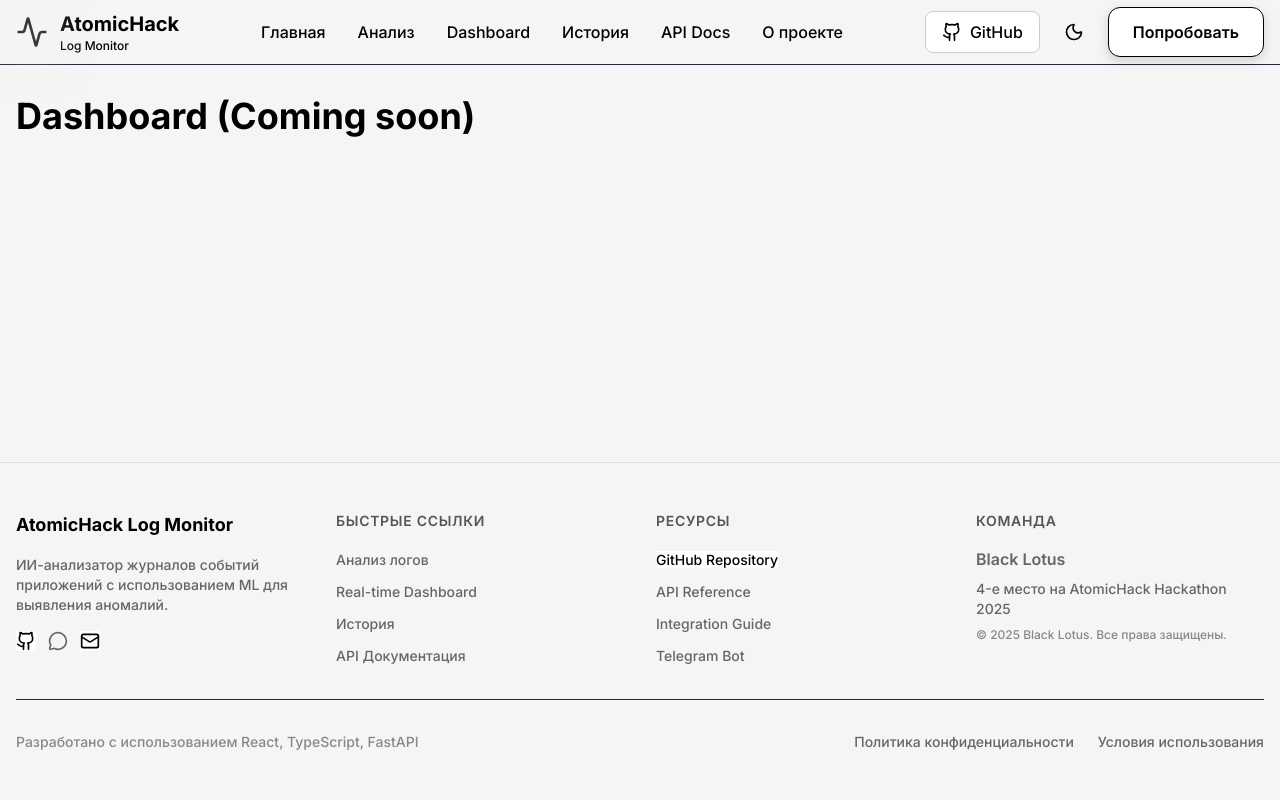
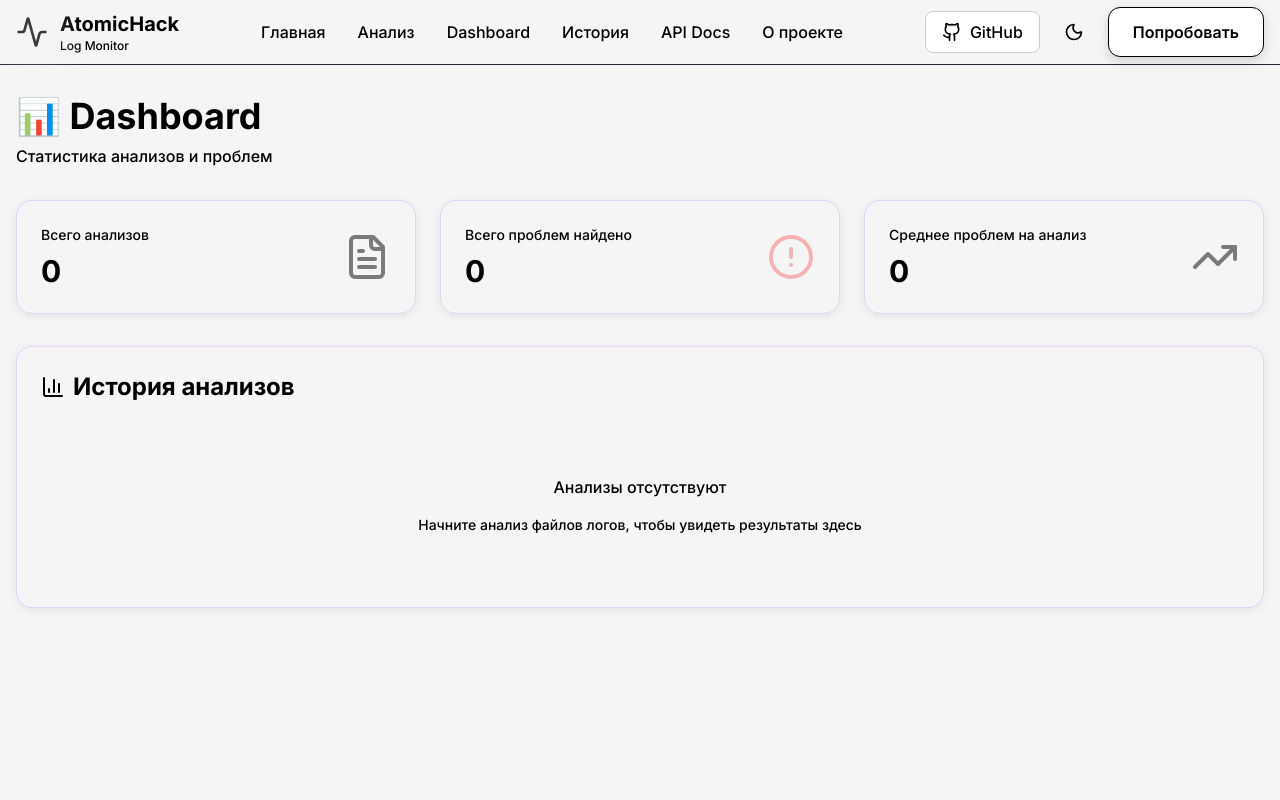
Before and after one commit to Rafaildavar/AtomicHack-Log-Monitor, a React (Vite) app in the folder web/: page /dashboard in a window 1280 px wide. Shown: the top 800 px of the page. Built offline with nearby package versions, Linux system fonts and the light colour scheme.

Commit message:
Add full Dashboard page with analysis history and statistics

```diff
--- a/web/src/App.tsx
+++ b/web/src/App.tsx
@@ -12,6 +12,7 @@ const Results = lazy(() => import('./pages/Results'));
 const About = lazy(() => import('./pages/About'));
 const Documentation = lazy(() => import('./pages/Documentation'));
 const History = lazy(() => import('./pages/History'));
+const Dashboard = lazy(() => import('./pages/Dashboard'));
 
 // Loading Fallback
 const LoadingFallback = () => (
@@ -58,7 +59,7 @@ function AppContent() {
               <Route path="/" element={<Home />} />
               <Route path="/analyze" element={<Analyze />} />
               <Route path="/results" element={<Results />} />
-              <Route path="/dashboard" element={<div className="pt-24 px-4"><div className="container mx-auto"><h1 className="text-4xl font-bold text-white">Dashboard (Coming soon)</h1></div></div>} />
+              <Route path="/dashboard" element={<Dashboard />} />
               <Route path="/history" element={<History />} />
               <Route path="/docs" element={<Documentation />} />
               <Route path="/about" element={<About />} />
--- /dev/null
+++ b/web/src/pages/Dashboard.tsx
@@ -0,0 +1,144 @@
+import { useState, useEffect } from 'react';
+import { motion } from 'framer-motion';
+import { BarChart3, TrendingUp, AlertCircle, FileText } from 'lucide-react';
+
+export default function Dashboard() {
+  const [analysisHistory, setAnalysisHistory] = useState<any[]>([]);
+
+  useEffect(() => {
+    // Загружаем историю анализов из localStorage
+    const saved = localStorage.getItem('analysis_history');
+    if (saved) {
+      try {
+        const history = JSON.parse(saved);
+        setAnalysisHistory(history);
+      } catch (e) {
+        console.error('Ошибка при загрузке истории:', e);
+      }
+    }
+  }, []);
+
+  // Рассчитываем статистику
+  const totalAnalyses = analysisHistory.length;
+  const totalProblems = analysisHistory.reduce((sum, item) => sum + (item.data?.results?.length || 0), 0);
+  const avgProblems = totalAnalyses > 0 ? (totalProblems / totalAnalyses).toFixed(1) : 0;
+
+  return (
+    <div className="min-h-screen pt-24 pb-12 px-4">
+      <div className="container mx-auto">
+        {/* Header */}
+        <motion.div
+          initial={{ opacity: 0, y: -20 }}
+          animate={{ opacity: 1, y: 0 }}
+          className="mb-8"
+        >
+          <h1 className="text-4xl font-bold text-white mb-2">📊 Dashboard</h1>
+          <p className="text-gray-400">Статистика анализов и проблем</p>
+        </motion.div>
+
+        {/* Stats Cards */}
+        <div className="grid grid-cols-1 md:grid-cols-3 gap-6 mb-8">
+          <motion.div
+            initial={{ opacity: 0, scale: 0.95 }}
+            animate={{ opacity: 1, scale: 1 }}
+            transition={{ delay: 0.1 }}
+            className="card"
+          >
+            <div className="flex items-center justify-between">
+              <div>
+                <p className="text-gray-400 text-sm mb-2">Всего анализов</p>
+                <p className="text-3xl font-bold text-white">{totalAnalyses}</p>
+              </div>
+              <FileText className="w-12 h-12 text-atomic-accent opacity-50" />
+            </div>
+          </motion.div>
+
+          <motion.div
+            initial={{ opacity: 0, scale: 0.95 }}
+            animate={{ opacity: 1, scale: 1 }}
+            transition={{ delay: 0.2 }}
+            className="card"
+          >
+            <div className="flex items-center justify-between">
+              <div>
+                <p className="text-gray-400 text-sm mb-2">Всего проблем найдено</p>
+                <p className="text-3xl font-bold text-red-400">{totalProblems}</p>
+              </div>
+              <AlertCircle className="w-12 h-12 text-red-400 opacity-50" />
+            </div>
+          </motion.div>
+
+          <motion.div
+            initial={{ opacity: 0, scale: 0.95 }}
+            animate={{ opacity: 1, scale: 1 }}
+            transition={{ delay: 0.3 }}
+            className="card"
+          >
+            <div className="flex items-center justify-between">
+              <div>
+                <p className="text-gray-400 text-sm mb-2">Среднее проблем на анализ</p>
+                <p className="text-3xl font-bold text-atomic-accent">{avgProblems}</p>
+              </div>
+              <TrendingUp className="w-12 h-12 text-atomic-accent opacity-50" />
+            </div>
+          </motion.div>
+        </div>
+
+        {/* История анализов */}
+        <motion.div
+          initial={{ opacity: 0, y: 20 }}
+          animate={{ opacity: 1, y: 0 }}
+          transition={{ delay: 0.4 }}
+          className="card"
+        >
+          <h2 className="text-2xl font-bold text-white mb-6 flex items-center space-x-2">
+            <BarChart3 className="w-6 h-6" />
+            <span>История анализов</span>
+          </h2>
+
+          {analysisHistory.length === 0 ? (
+            <div className="text-center py-12">
+              <p className="text-gray-400 mb-4">Анализы отсутствуют</p>
+              <p className="text-sm text-gray-500">Начните анализ файлов логов, чтобы увидеть результаты здесь</p>
+            </div>
+          ) : (
+            <div className="overflow-x-auto">
+              <table className="w-full text-sm">
+                <thead>
+                  <tr className="border-b border-atomic-blue/20">
+                    <th className="text-left py-3 px-4 text-gray-400">Файл</th>
+                    <th className="text-left py-3 px-4 text-gray-400">Время</th>
+                    <th className="text-right py-3 px-4 text-gray-400">Проблем</th>
+                    <th className="text-right py-3 px-4 text-gray-400">Аномалий</th>
+                  </tr>
+                </thead>
+                <tbody>
+                  {analysisHistory.map((item, index) => (
+                    <motion.tr
+                      key={item.id}
+                      initial={{ opacity: 0, x: -10 }}
+                      animate={{ opacity: 1, x: 0 }}
+                      transition={{ delay: 0.05 * index }}
+                      className="border-b border-atomic-blue/10 hover:bg-atomic-blue/5"
+                    >
+                      <td className="py-3 px-4 text-gray-300">{item.filename}</td>
+                      <td className="py-3 px-4 text-gray-300">
+                        {new Date(item.timestamp).toLocaleString('ru-RU')}
+                      </td>
+                      <td className="py-3 px-4 text-right text-red-400 font-semibold">
+                        {item.data?.results?.length || 0}
+                      </td>
+                      <td className="py-3 px-4 text-right text-atomic-accent font-semibold">
+                        {item.data?.analysis?.ml_results?.unique_anomalies || 0}
+                      </td>
+                    </motion.tr>
+                  ))}
+                </tbody>
+              </table>
+            </div>
+          )}
+        </motion.div>
+      </div>
+    </div>
+  );
+}
```
